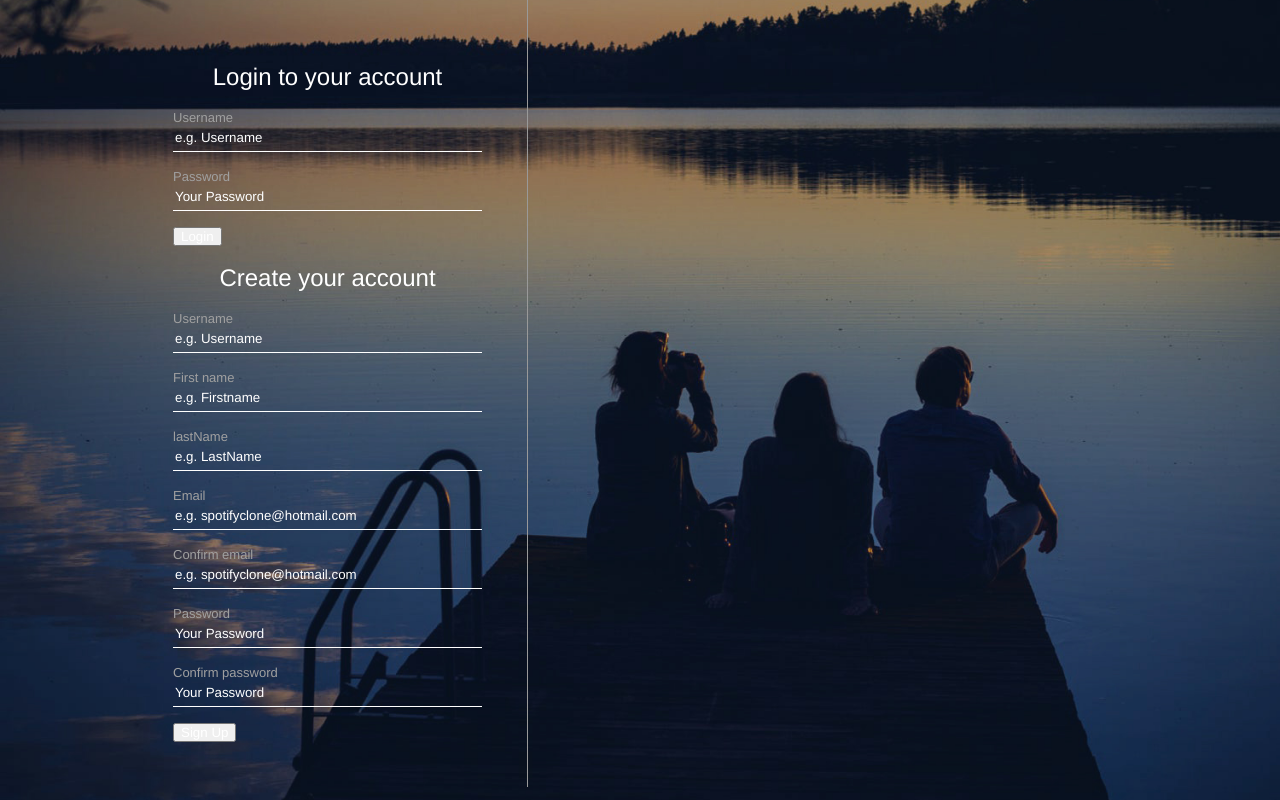
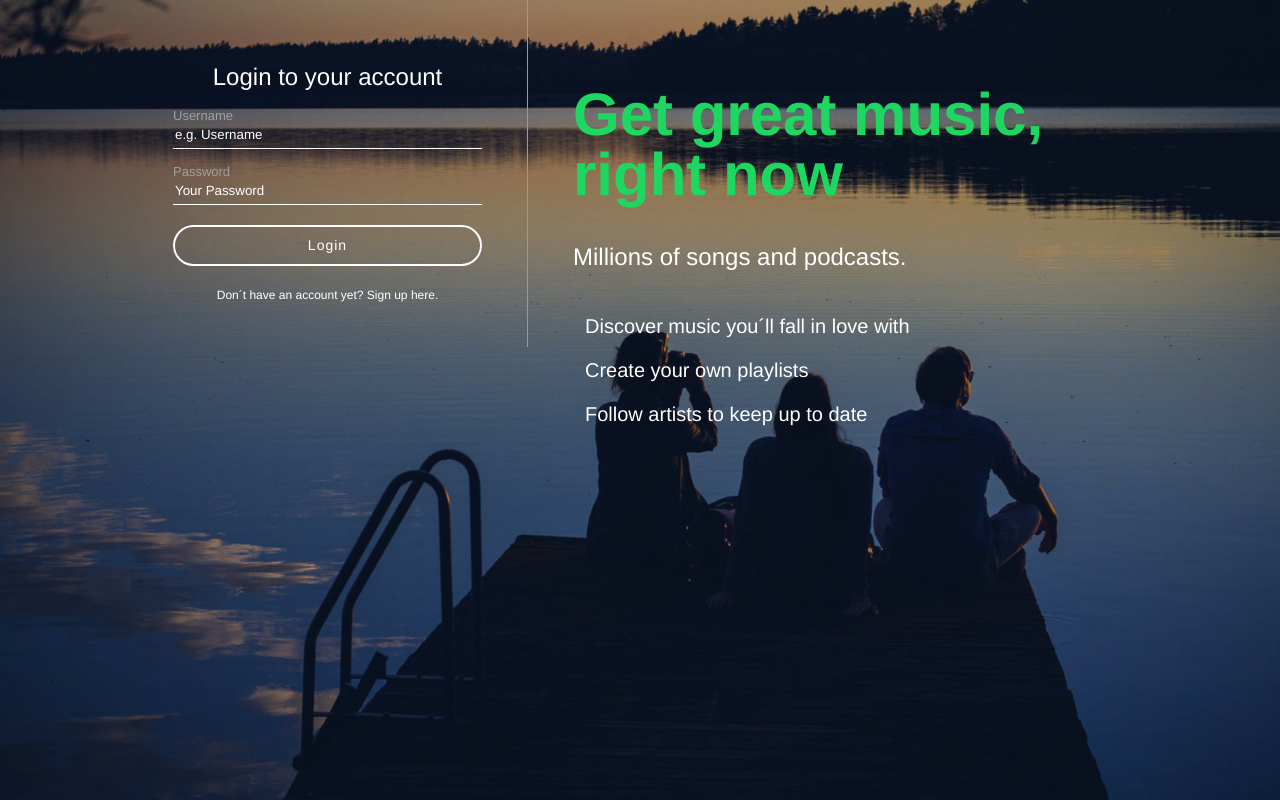
Before and after one commit to sorakabro/Spotify-Clone, a PHP site: page /register.php in a window 1280 px wide. Run offline with PHP 8.4, Linux system fonts and the light colour scheme.

Commit message:
register and login page done

```diff
--- a/assets/css/register.css
+++ b/assets/css/register.css
@@ -79,4 +79,73 @@
     color: #a0a0a0;
     font-size: 13px;
     margin-top: 15px;
+    display: block;
 }
+
+#inputContainer button {
+	background-color: transparent;
+    border: 2px solid #fff;
+    border-radius: 250px;
+    color: #fff;
+    display: block;
+    font-size: 14px;
+    letter-spacing: 1px;
+    margin: 20px auto;
+    height: 41px;
+    width: 100%;
+}
+
+#inputContainer button:hover {
+	cursor: pointer;
+}
+
+.hasAccountText span{
+    font-weight: bold;
+    font-size: 12px;
+    cursor: pointer;
+
+}
+
+.hasAccountText {
+    text-align: center;
+}
+
+#registerForm,
+#loginForm{
+    display: none;
+}
+
+/* right side text*/
+
+#loginText {
+    padding: 45px;
+    display: table-cell;
+}
+
+#loginText h1 {
+    color:#1ed760;
+    font-size: 60px;
+    font-weight: bold;
+}
+
+#loginText h2 {
+    margin: 35px 0;
+}
+
+#loginText ul {
+    padding: 0;
+}
+
+#loginText li {
+    font-size: 20px;
+    list-style-type: none;
+    padding: 12px;
+}
+
+/* Error message*/
+
+#inputContainer .errorMessage {
+    color: red;
+    font-size: 12px;
+    display: block;
+}
--- /dev/null
+++ b/assets/js/register.js
@@ -0,0 +1,11 @@
+$(document).ready(function() {
+    $("#hideLogin").click(function() {
+        $("#loginForm").hide();
+        $("#registerForm").show();
+    });
+
+    $("#hideRegister").click(function() {
+        $("#loginForm").show();
+        $("#registerForm").hide();
+    });
+});
--- a/register.php
+++ b/register.php
@@ -24,11 +24,40 @@
     <meta name="viewport" content="width=device-width, initial-scale=1.0">
     <title>Welcome to Spotify Clone</title>
     <link rel="stylesheet" type="text/css" href="assets/css/register.css">
+
+
+    <script src="https://ajax.googleapis.com/ajax/libs/jquery/3.5.1/jquery.min.js"></script>
+    <script src="assets/js/register.js"></script>
+
 </head>
 <body>
+
+     <?php
+     if(isset($_POST['registerButton'])) {
+         echo '<script>
+
+                $(document).ready(function() {
+                    $("#loginForm").hide();
+                    $("#registerForm").show();
+                });
+            </script>';
+     }
+
+     else {
+        echo '<script>
+
+                $(document).ready(function() {
+                    $("#loginForm").show();
+                    $("#registerForm").hide();
+                });
+            </script>';
+     }
+
+     ?>
+
+
     <div id="background">
         <div id="loginContainer">
-
 
             <div id="inputContainer">
             <form id="loginForm" action="register.php" method="POST">
@@ -36,7 +65,7 @@
                 <p>
                 <?php echo $account->getError(Constants::$loginFailed); ?>
                     <label for="loginUsername">Username</label>
-                    <input id="loginUsername" name="loginUsername" type="text" placeholder="e.g. Username" required>
+                    <input id="loginUsername" name="loginUsername" type="text" placeholder="e.g. Username" value="<?php getInputValue('loginUsername') ?>" required>
                 </p>
                 <p>
                 <label for="loginPassword">Password</label>
@@ -44,6 +73,10 @@
                 </p>
 
                 <button type="submit" name="loginButton">Login</button>
+
+                <div class="hasAccountText">
+                    <span id="hideLogin">Don´t have an account yet? Sign up here.</span>
+                </div>
             </form>
 
 
@@ -95,8 +128,23 @@
                 </p>
 
                 <button type="submit" name="registerButton">Sign Up</button>
+
+                <div class="hasAccountText">
+                    <span id="hideRegister">Already have an account? Log in here.</span>
+                </div>
             </form>
             </div>
+
+            <div id="loginText">
+                <h1>Get great music, right now</h1>
+                <h2>Millions of songs and podcasts.</h2>
+                <ul>
+                    <li>Discover music you´ll fall in love with</li>
+                    <li>Create your own playlists</li>
+                    <li>Follow artists to keep up to date</li>
+                </ul>
+            </div>
+
         </div>
     </div>
 </body>
```
